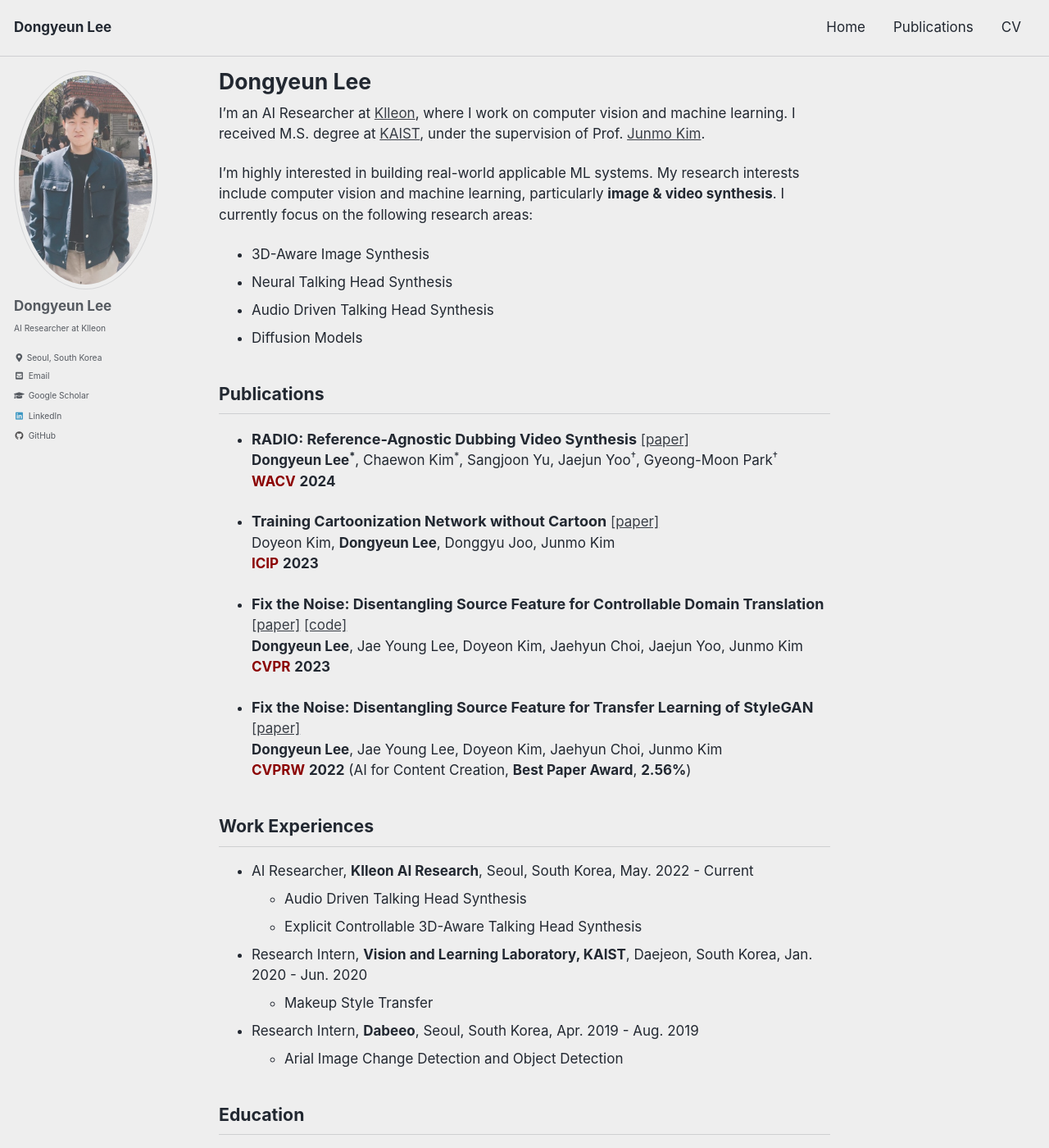
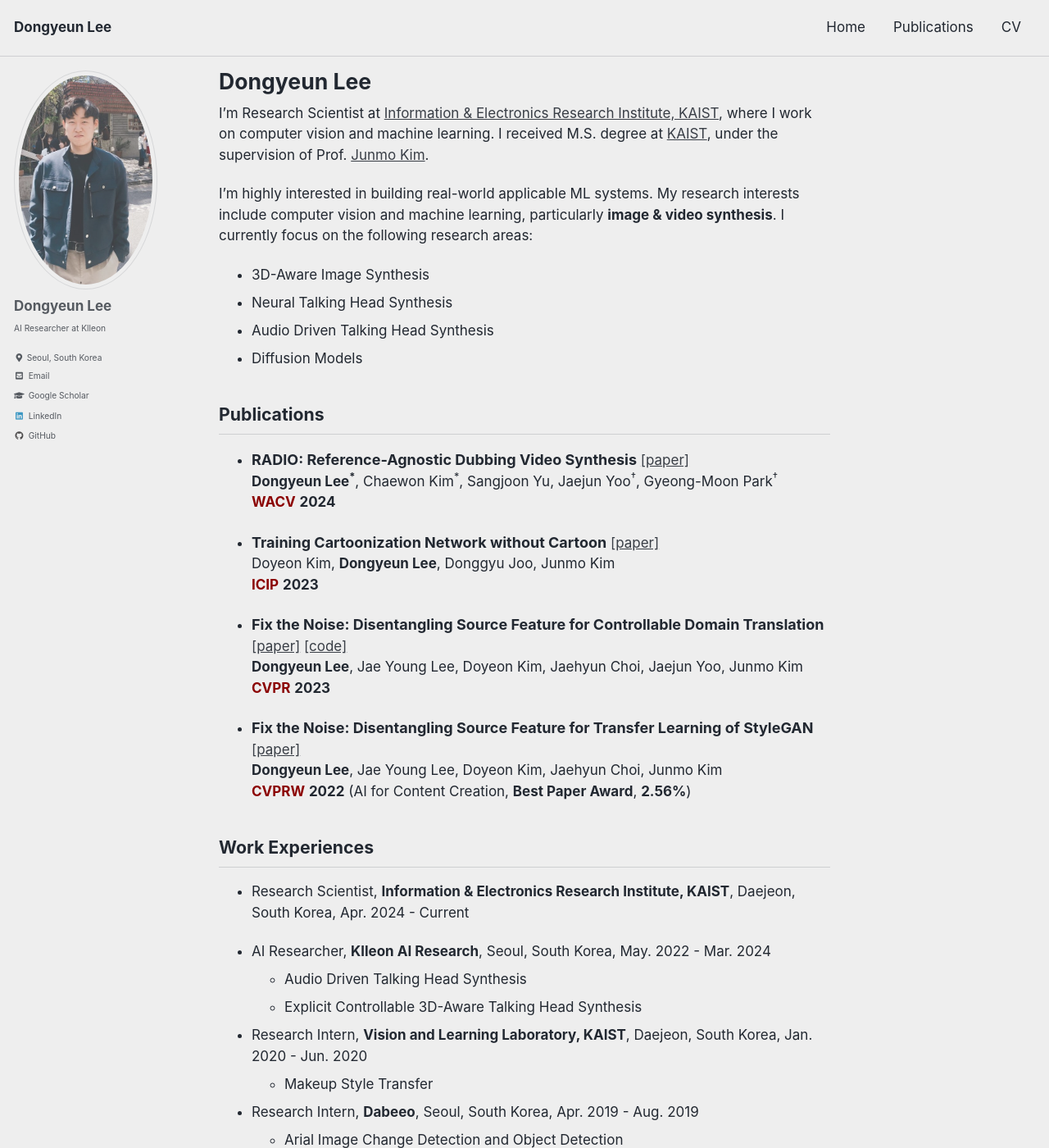
Before and after one commit to LeeDongYeun/leedongyeun.github.io, a Jekyll site: the page built from _pages/about.md, in a window 1280 px wide and 1400 px high. Shown: the whole window at 82% size. Built offline with Jekyll 4.4.1, drawn with Linux system fonts in a browser that asks for light colours; cached includes are drawn as plain includes.

Commit message:
Update about.md

```diff
--- a/_pages/about.md
+++ b/_pages/about.md
@@ -7,7 +7,7 @@ redirect_from:
   - /about/
   - /about.html
 ---
-I'm an AI Researcher at [Klleon](https://klleon.io/), where I work on computer vision and machine learning.
+I'm Research Scientist at [Information & Electronics Research Institute, KAIST](https://www.kaist.ac.kr/), where I work on computer vision and machine learning.
 I received M.S. degree at [KAIST](https://www.kaist.ac.kr/), under the supervision of Prof. [Junmo Kim](http://siit.kaist.ac.kr/Faculty).
 
 I'm highly interested in building real-world applicable ML systems. My research interests include computer vision and machine learning, particularly **image & video synthesis**. I currently focus on the following research areas:
@@ -36,7 +36,9 @@ Doyeon Kim, **Dongyeun Lee**, Donggyu Joo, Junmo Kim \\
 <span style="color:darkred">**CVPRW**</span> **2022** (AI for Content Creation, **Best Paper Award**, **2.56%**)
 
 ## Work Experiences
-- AI Researcher, **Klleon AI Research**, Seoul, South Korea, May. 2022 - Current
+- Research Scientist, **Information & Electronics Research Institute, KAIST**, Daejeon, South Korea, Apr. 2024 - Current
+
+- AI Researcher, **Klleon AI Research**, Seoul, South Korea, May. 2022 - Mar. 2024
   - Audio Driven Talking Head Synthesis
   - Explicit Controllable 3D-Aware Talking Head Synthesis
 
```
